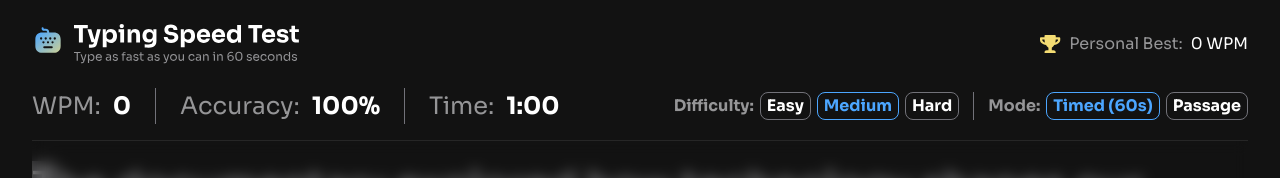
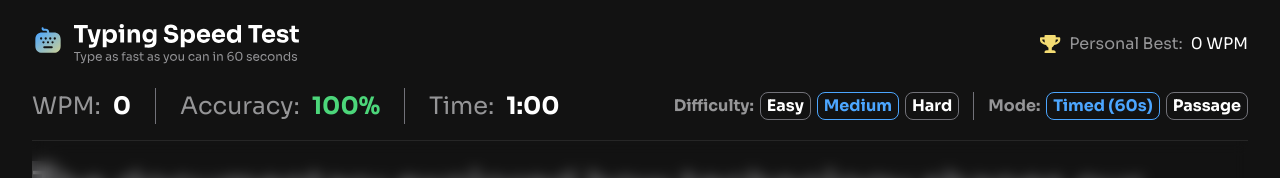
Before and after one commit to AlwaysMudgin/fm-typing-speed-test, a React (Vite) app: page / in a window 1280 px wide. Shown: the top 178 px of the page. Built offline with nearby package versions, Linux system fonts and the light colour scheme.

Commit message:
Added meta description to page

```diff
--- a/index.html
+++ b/index.html
@@ -4,6 +4,7 @@
     <meta charset="UTF-8" />
     <link rel="icon" type="image/svg+xml" href="/logo-small.svg" />
     <meta name="viewport" content="width=device-width, initial-scale=1.0" />
+    <meta name="description" content="Online typing speed test" />
     <title>Typing Speed Test</title>
   </head>
   <body>
--- a/src/components/TestArea/TestArea.jsx
+++ b/src/components/TestArea/TestArea.jsx
@@ -29,6 +29,21 @@ function StatsAndOptions({
   changeDifficulty,
   changeMode,
 }) {
+  const timeColor = useMemo(() => {
+    if (mode === 'timed') {
+      if (time < 10) return 'red';
+      if (time < TIMER_SECONDS) return 'yellow';
+    } else {
+      if (time > 0) return 'yellow';
+    }
+  }, [mode, time]);
+
+  const accuracyColor = useMemo(() => {
+    if (accuracy < 90) return 'red';
+    if (accuracy < 97) return 'yellow';
+    return 'green';
+  }, [accuracy]);
+
   return (
     <TopBar>
       <Info>
@@ -39,12 +54,12 @@ function StatsAndOptions({
         <Divider />
         <StatWrapper>
           <Label>Accuracy:</Label>
-          <Stat>{accuracy}%</Stat>
+          <ColorStat color={accuracyColor}>{accuracy}%</ColorStat>
         </StatWrapper>
         <Divider />
         <StatWrapper>
           <Label>Time:</Label>
-          <Stat>{formatTime(time)}</Stat>
+          <ColorStat color={timeColor}>{formatTime(time)}</ColorStat>
         </StatWrapper>
       </Info>
       <Options>
@@ -149,6 +164,10 @@ const OptionSelect = styled.select`
 const Option = styled.option`
   padding: 6px;
   border: 1px solid transparent;
+
+  &:not(:last-of-type) {
+    border-bottom-color: var(--neutral-500);
+  }
 
   &::checkmark {
     display: none;
@@ -489,20 +508,14 @@ function TestArea({ best, newBest }) {
 
   function changeDifficulty(next) {
     if (next === difficulty) return;
+    setDifficulty(next);
     handleRestart();
-    setDifficulty(next);
-    setTestArray(getTestArray(next));
   }
 
   function changeMode(next) {
     if (next === mode) return;
+    setMode(next);
     handleRestart();
-    setMode(next);
-    if (next === 'timed') {
-      setTime(TIMER_SECONDS);
-    } else {
-      setTime(0);
-    }
   }
 
   function handleRestart() {
@@ -511,6 +524,12 @@ function TestArea({ best, newBest }) {
     setInputArray([]);
     setNumWords(0);
     setTestPhase(0);
+    setTestArray(getTestArray(difficulty));
+    if (mode === 'timed') {
+      setTime(TIMER_SECONDS);
+    } else {
+      setTime(0);
+    }
   }
 
   if (testPhase !== 2)
@@ -618,6 +637,18 @@ const Stat = styled.div`
   font-weight: bold;
 `;
 
+const ColorStat = styled(Stat)`
+  will-change: color;
+  color: ${(props) =>
+    props.color === 'green'
+      ? 'var(--green)'
+      : props.color === 'yellow'
+      ? 'var(--yellow)'
+      : props.color === 'red'
+      ? 'var(--red)'
+      : 'white'};
+`;
+
 const OptionButtons = styled(Stat)`
   @media (max-width: ${MOBILE_BREAKPOINT}) {
     display: none;
```
